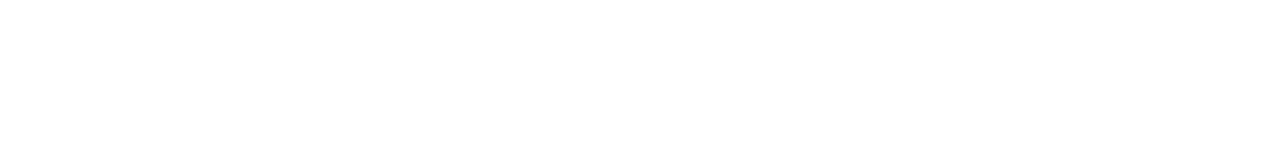
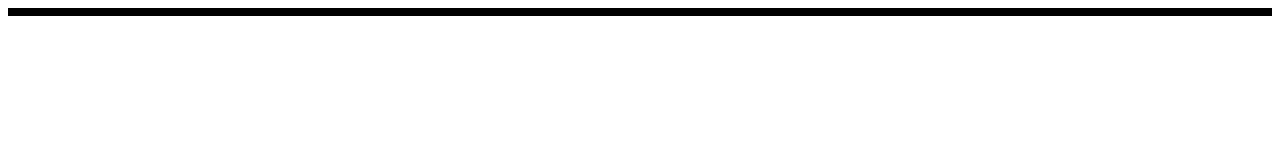
Before and after one commit to JordiZ1234/templatejordizalkaliani, a plain HTML site: page index.html in a window 1280 px wide. Drawn offline with Linux system fonts and the light colour scheme.

Commit message:
border puestos a los div para representarlos

```diff
--- a/index.html
+++ b/index.html
@@ -7,7 +7,10 @@
     <title>Business</title>
 </head>
 <body>
-    <header></header>
+    <header>
+        <div></div>
+        <div></div>
+    </header>
     <main></main>
     <footer></footer>
 </body>
--- a/style.css
+++ b/style.css
@@ -0,0 +1,3 @@
+div {
+    border: 2px black solid;
+}
```
